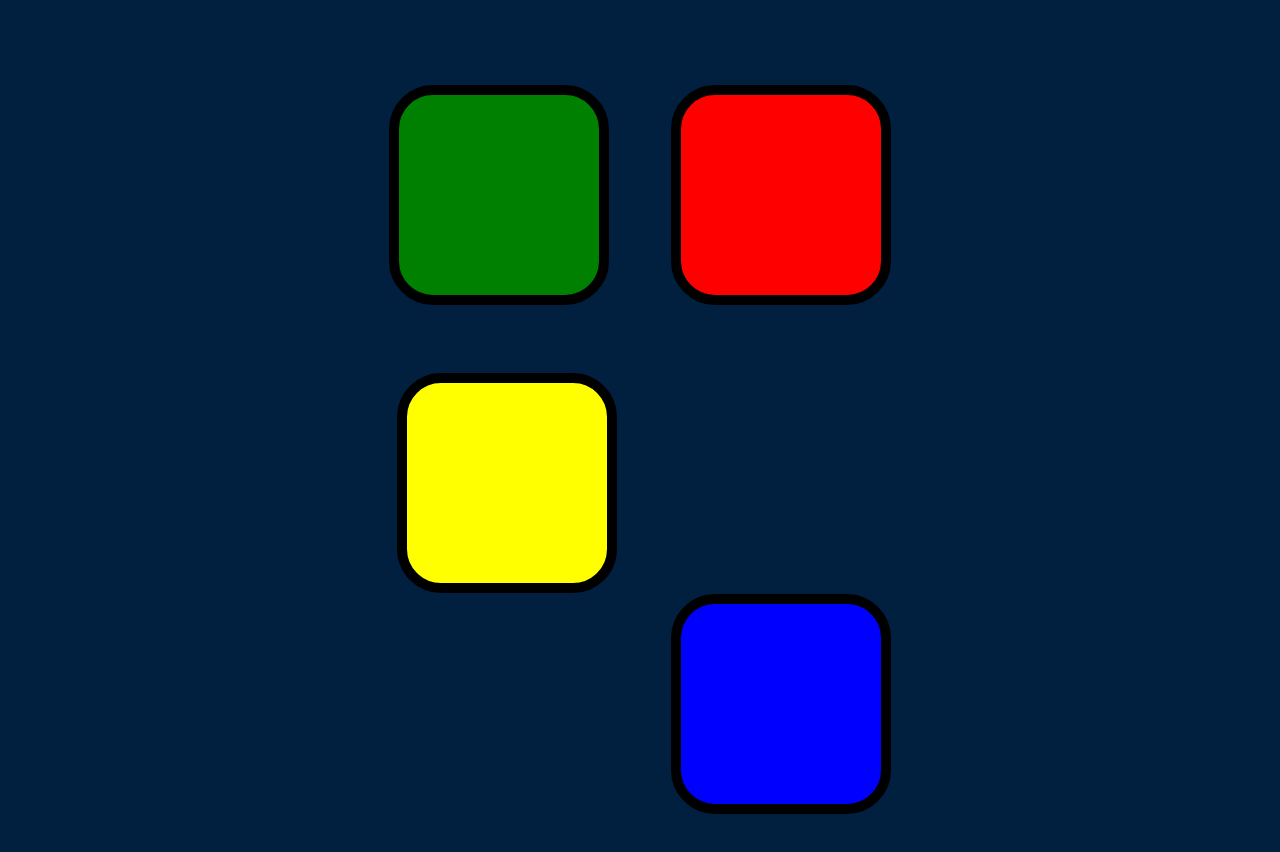
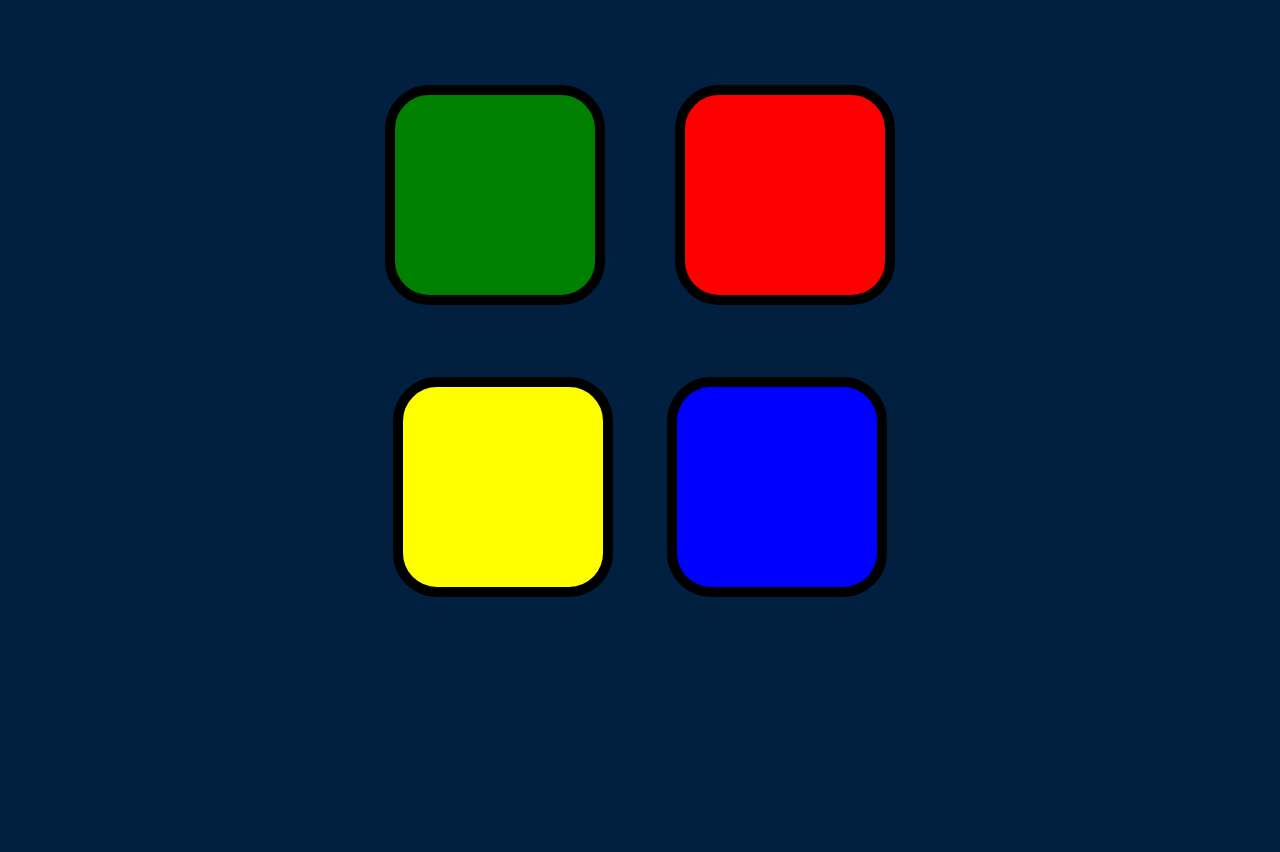
Before and after one commit to NegoPrograma/JS-Genius-Simon, a plain HTML site: page index.html in a window 1280 px wide. Shown: the part 188-1040 px from the top of the page. After the commit the page ends 840 px from the top, so only its background shows below. Drawn offline with Linux system fonts and the light colour scheme.

Commit message:
html deu uma bugada legal, acho que agora ta certo...espero, não aguento mais mexer nesse trem

```diff
--- a/index.html
+++ b/index.html
@@ -22,37 +22,24 @@
 
 <div class="row">
 
-<div type="button" id="green" class="btn green">
+<div type="button" id="green" class="btn green"></div>
 
 
+
+
+
+
+<div type="button" id="red" class="btn red"></div>
 
 </div>
 
 
 
-<div type="button" id="red" class="btn red">
+<div class="row"></div>
 
+<div type="button" id="yellow" class="btn yellow"></div>
 
-
-</div>
-
-</div>
-
-
-
-<div class="row">
-
-
-
-<div type="button" id="yellow" class="btn yellow">
-
-</div>
-
-<div type="button" id="blue" class="btn blue">
-
-
-
-    </div>
+<div type="button" id="blue" class="btn blue"></div>
 </div>
 
 
@@ -61,7 +48,6 @@
 
 
 
-</div>
 
 
 
```
